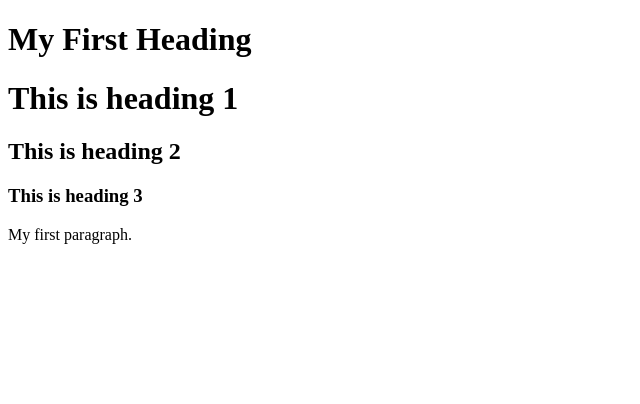
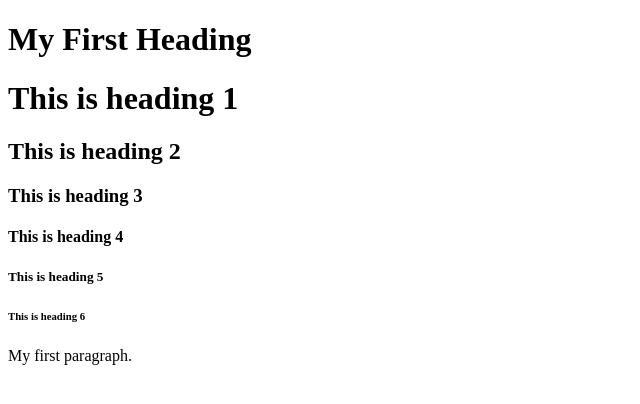
Before and after one commit to cariross373/w3schools-tutorials, a plain HTML site: page index.html in a window 1280 px wide. Shown: the whole page, without its empty margins (0-640 px from the left). Drawn offline with Linux system fonts and the light colour scheme.

Commit message:
Update index.html
Updated index.html per W3Schools Tutorial

```diff
--- a/index.html
+++ b/index.html
@@ -7,6 +7,10 @@
 <h1>This is heading 1</h1>
 <h2>This is heading 2</h2>
 <h3>This is heading 3</h3>
+<h4>This is heading 4</h4>
+<h5>This is heading 5</h5>
+<h6>This is heading 6</h6>
+
 <p>My first paragraph.</p>
 
 </body>
```
